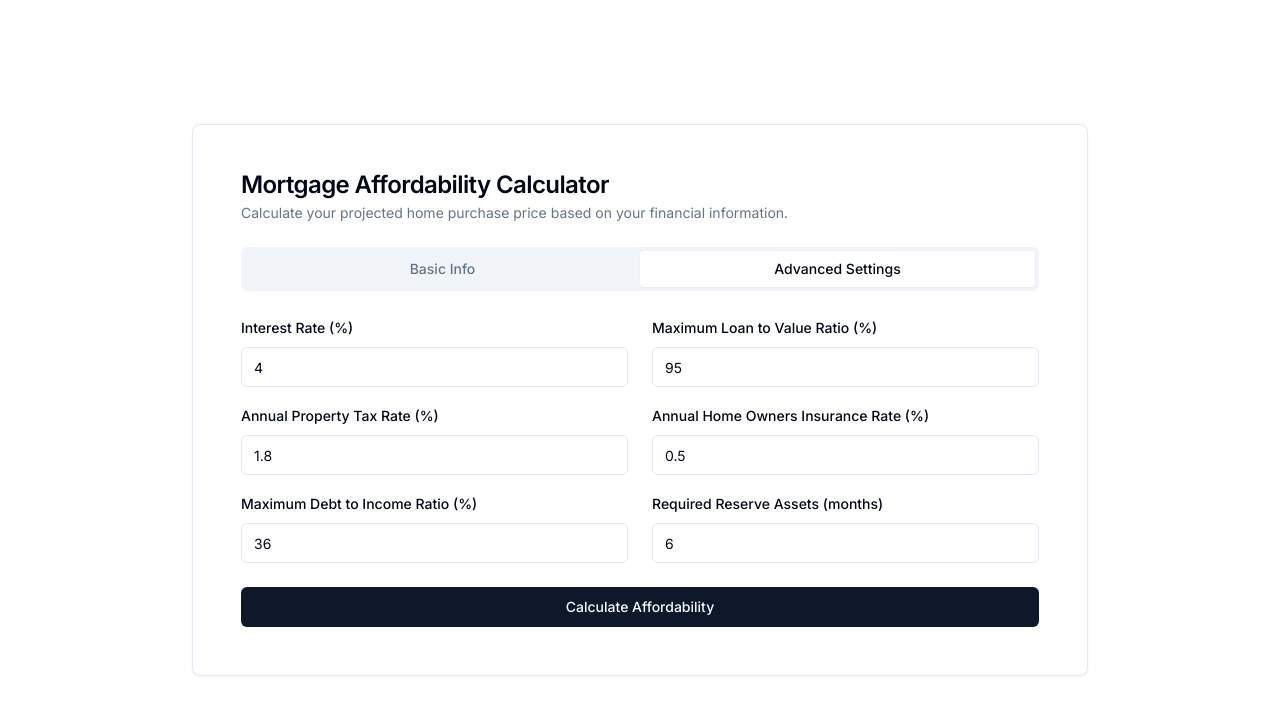
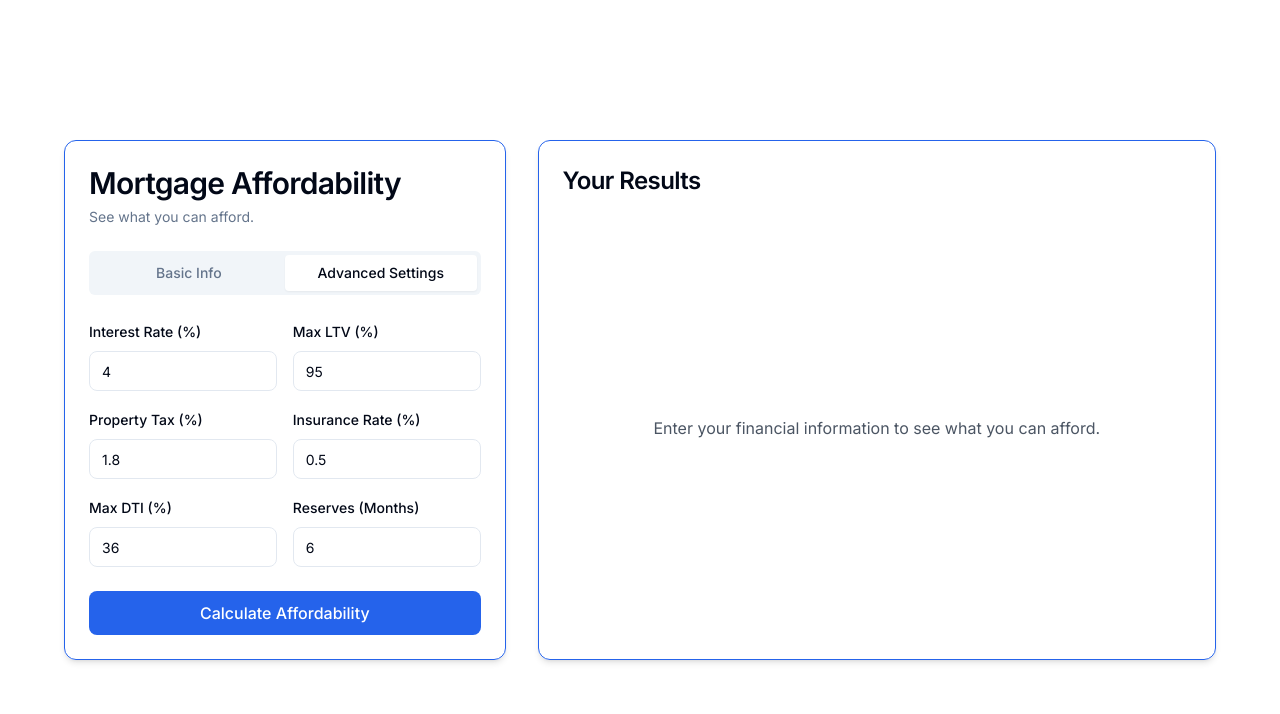
Before and after one commit to STOPPRE/mortgagecalc, a Next.js app: page / in a window 1280 px wide. Both pictures are taken after a click on the button "Advanced Settings". Shown: the top 714 px of the page. Built offline with nearby package versions, Linux system fonts and the light colour scheme.

Commit message:
Updated UI styling

```diff
--- a/app/globals.css
+++ b/app/globals.css
@@ -1,3 +1,5 @@
+@import url('https://fonts.googleapis.com/css2?family=Inter:wght@400;700&display=swap');
+
 @tailwind base;
 @tailwind components;
 @tailwind utilities;
--- a/components/MortgageCalculator.tsx
+++ b/components/MortgageCalculator.tsx
@@ -6,7 +6,7 @@ import { Input } from "@/components/ui/input"
 import { Label } from "@/components/ui/label"
 import { Card, CardContent, CardDescription, CardHeader, CardTitle } from "@/components/ui/card"
 import { Separator } from "@/components/ui/separator"
-import { formatNumber, parseNumber } from "@/lib/utils"
+import { formatNumber } from "@/lib/utils"
 import { cn } from "@/lib/utils"
 import { Doughnut } from 'react-chartjs-2';
 import { Chart as ChartJS, ArcElement, Tooltip, Legend } from 'chart.js';
@@ -92,16 +92,12 @@ export default function MortgageCalculator() {
           result?.homeownersInsurance ?? 0,
         ],
         backgroundColor: [
-          'rgba(54, 162, 235, 0.8)',
-          'rgba(255, 206, 86, 0.8)',
-          'rgba(255, 99, 132, 0.8)',
+          '#2563eb', // primary
+          '#f97316', // accent
+          '#93c5fd', // primaryLight
         ],
-        borderColor: [
-          'rgba(54, 162, 235, 1)',
-          'rgba(255, 206, 86, 1)',
-          'rgba(255, 99, 132, 1)',
-        ],
-        borderWidth: 1,
+        borderColor: 'transparent',
+        borderWidth: 0,
       },
     ],
   };
@@ -111,20 +107,27 @@ export default function MortgageCalculator() {
     maintainAspectRatio: false,
     plugins: {
       legend: {
-        position: 'top' as const,
+        position: 'bottom' as const,
+        labels: {
+          color: '#4b5563', // textLight from design system
+        }
       },
       title: {
-        display: true,
-        text: 'Monthly Payment Breakdown',
+        display: false,
       },
     },
   };
 
   return (
-    <Card className="w-full max-w-4xl mx-auto md:p-6 p-4">
+    <div className="container mx-auto p-4 sm:p-6 lg:p-8 max-w-7xl">
+      <div className="grid grid-cols-1 lg:grid-cols-5 gap-8">
+
+        {/* Left Column: Form */}
+        <div className="lg:col-span-2">
+          <Card>
             <CardHeader>
-        <CardTitle>Mortgage Affordability Calculator</CardTitle>
-        <CardDescription>Calculate your projected home purchase price based on your financial information.</CardDescription>
+              <CardTitle className="font-heading text-3xl">Mortgage Affordability</CardTitle>
+              <CardDescription>See what you can afford.</CardDescription>
             </CardHeader>
             <CardContent>
               {/* Custom Tab Navigation */}
@@ -166,7 +169,7 @@ export default function MortgageCalculator() {
                         type="text"
                         value={annualIncome}
                         onChange={(e) => setAnnualIncome(formatNumber(e.target.value))}
-                  placeholder="Enter your annual income"
+                        placeholder="e.g., 100,000"
                         required
                       />
                     </div>
@@ -177,18 +180,18 @@ export default function MortgageCalculator() {
                         type="text"
                         value={assets}
                         onChange={(e) => setAssets(formatNumber(e.target.value))}
-                  placeholder="Enter your total assets"
+                        placeholder="e.g., 50,000"
                         required
                       />
                     </div>
                     <div className="space-y-2">
-                <Label htmlFor="monthlyDebts">Current Monthly Debts ($)</Label>
+                      <Label htmlFor="monthlyDebts">Monthly Debts ($)</Label>
                       <Input
                         id="monthlyDebts"
                         type="text"
                         value={monthlyDebts}
                         onChange={(e) => setMonthlyDebts(formatNumber(e.target.value))}
-                  placeholder="Enter your monthly debts"
+                        placeholder="e.g., 1,500"
                         required
                       />
                     </div>
@@ -197,123 +200,30 @@ export default function MortgageCalculator() {
 
                 {/* Advanced Settings Tab */}
                 {activeTab === 'advanced' && (
-            <div className="grid grid-cols-1 md:grid-cols-2 gap-6">
-              {/* Left Column */}
-              <div className="space-y-4">
+                  <div className="grid grid-cols-1 sm:grid-cols-2 gap-4">
                     <div className="space-y-2">
                       <Label htmlFor="interestRate">Interest Rate (%)</Label>
-                  <Input
-                    id="interestRate"
-                    type="text"
-                    inputMode="decimal"
-                    value={interestRate}
-                    onChange={(e) => {
-                      // Allow only numbers and decimal point
-                      const value = e.target.value.replace(/[^0-9.]/g, '');
-                      // Ensure only one decimal point
-                      const parts = value.split('.');
-                      const formattedValue = parts.length > 2
-                        ? `${parts[0]}.${parts.slice(1).join('')}`
-                        : value;
-                      setInterestRate(formattedValue);
-                    }}
-                    placeholder="4.5"
-                  />
+                      <Input id="interestRate" value={interestRate} onChange={(e) => setInterestRate(e.target.value)} />
                     </div>
                     <div className="space-y-2">
-                  <Label htmlFor="propertyTaxRate">Annual Property Tax Rate (%)</Label>
-                  <Input
-                    id="propertyTaxRate"
-                    type="text"
-                    inputMode="decimal"
-                    value={propertyTaxRate}
-                    onChange={(e) => {
-                      const value = e.target.value.replace(/[^0-9.]/g, '');
-                      const parts = value.split('.');
-                      const formattedValue = parts.length > 2
-                        ? `${parts[0]}.${parts.slice(1).join('')}`
-                        : value;
-                      setPropertyTaxRate(formattedValue);
-                    }}
-                    placeholder="1.8"
-                  />
+                      <Label htmlFor="maxLTV">Max LTV (%)</Label>
+                      <Input id="maxLTV" value={maxLTV} onChange={(e) => setMaxLTV(e.target.value)} />
                     </div>
                     <div className="space-y-2">
-                  <Label htmlFor="maxDTI">Maximum Debt to Income Ratio (%)</Label>
-                  <Input
-                    id="maxDTI"
-                    type="text"
-                    inputMode="decimal"
-                    value={maxDTI}
-                    onChange={(e) => {
-                      const value = e.target.value.replace(/[^0-9.]/g, '');
-                      const parts = value.split('.');
-                      const formattedValue = parts.length > 2
-                        ? `${parts[0]}.${parts.slice(1).join('')}`
-                        : value;
-                      setMaxDTI(formattedValue);
-                    }}
-                    placeholder="36"
-                  />
-                </div>
-              </div>
-
-              {/* Right Column */}
-              <div className="space-y-4">
-                <div className="space-y-2">
-                  <Label htmlFor="maxLTV">Maximum Loan to Value Ratio (%)</Label>
-                  <Input
-                    id="maxLTV"
-                    type="text"
-                    inputMode="decimal"
-                    value={maxLTV}
-                    onChange={(e) => {
-                      const value = e.target.value.replace(/[^0-9.]/g, '');
-                      const parts = value.split('.');
-                      const formattedValue = parts.length > 2
-                        ? `${parts[0]}.${parts.slice(1).join('')}`
-                        : value;
-                      setMaxLTV(formattedValue);
-                    }}
-                    placeholder="95"
-                  />
+                      <Label htmlFor="propertyTaxRate">Property Tax (%)</Label>
+                      <Input id="propertyTaxRate" value={propertyTaxRate} onChange={(e) => setPropertyTaxRate(e.target.value)} />
                     </div>
                     <div className="space-y-2">
-                  <Label htmlFor="insuranceRate">Annual Home Owners Insurance Rate (%)</Label>
-                  <Input
-                    id="insuranceRate"
-                    type="text"
-                    inputMode="decimal"
-                    value={insuranceRate}
-                    onChange={(e) => {
-                      const value = e.target.value.replace(/[^0-9.]/g, '');
-                      const parts = value.split('.');
-                      const formattedValue = parts.length > 2
-                        ? `${parts[0]}.${parts.slice(1).join('')}`
-                        : value;
-                      setInsuranceRate(formattedValue);
-                    }}
-                    placeholder="0.5"
-                  />
+                      <Label htmlFor="insuranceRate">Insurance Rate (%)</Label>
+                      <Input id="insuranceRate" value={insuranceRate} onChange={(e) => setInsuranceRate(e.target.value)} />
                     </div>
                     <div className="space-y-2">
-                  <Label htmlFor="requiredReserves">Required Reserve Assets (months)</Label>
-                  <Input
-                    id="requiredReserves"
-                    type="text"
-                    inputMode="decimal"
-                    value={requiredReserves}
-                    onChange={(e) => {
-                      const value = e.target.value.replace(/[^0-9.]/g, '');
-                      const parts = value.split('.');
-                      const formattedValue = parts.length > 2
-                        ? `${parts[0]}.${parts.slice(1).join('')}`
-                        : value;
-                      setRequiredReserves(formattedValue);
-                    }}
-                    placeholder="6"
-                  />
+                      <Label htmlFor="maxDTI">Max DTI (%)</Label>
+                      <Input id="maxDTI" value={maxDTI} onChange={(e) => setMaxDTI(e.target.value)} />
                     </div>
+                    <div className="space-y-2">
+                      <Label htmlFor="requiredReserves">Reserves (Months)</Label>
+                      <Input id="requiredReserves" value={requiredReserves} onChange={(e) => setRequiredReserves(e.target.value)} />
                     </div>
                   </div>
                 )}
@@ -321,97 +231,88 @@ export default function MortgageCalculator() {
                 <Button type="submit" className="w-full mt-6" disabled={isLoading}>
                   {isLoading ? 'Calculating...' : 'Calculate Affordability'}
                 </Button>
-          {error && <p className="text-destructive text-sm mt-2">{error}</p>}
               </form>
+            </CardContent>
+          </Card>
+        </div>
 
-        {result && (
-          <Card className="mt-6">
+        {/* Right Column: Results */}
+        <div className="lg:col-span-3">
+          <Card className="h-full flex flex-col">
             <CardHeader>
-              <CardTitle>Affordability Results</CardTitle>
+              <CardTitle className="font-heading text-2xl">Your Results</CardTitle>
             </CardHeader>
-            <CardContent>
-              <div className="grid grid-cols-1 lg:grid-cols-2 gap-8">
-                {/* Left side: Original results */}
+            <CardContent className="flex-grow flex flex-col items-center justify-center text-center">
+              {isLoading && <p>Calculating your results...</p>}
+              {error && <p className="text-danger">{error}</p>}
+
+              {result && !isLoading && !error && (
+                <div className="w-full grid grid-cols-1 md:grid-cols-2 gap-8 items-center">
+                  {/* Left side of results: The Numbers */}
+                  <div className="space-y-6 text-left">
                     <div>
-                  <div className="space-y-4">
+                      <Label className="text-sm text-textLight">Affordable Purchase Price</Label>
+                      <p className="text-4xl font-bold text-primary">${result.purchasePrice.toLocaleString('en-US', {maximumFractionDigits:0})}</p>
+                    </div>
+                    <Separator />
+                    <div className="grid grid-cols-2 gap-x-8 gap-y-4">
                       <div>
-                      <h4 className="font-semibold text-lg mb-2">Purchase Details</h4>
-                      <div className="space-y-1">
-                        <p className="flex justify-between">
-                          <span className="text-muted-foreground">Estimated Purchase Price:</span>
-                          <span className="font-medium">${result.purchasePrice.toLocaleString('en-US', {maximumFractionDigits:2})}</span>
-                        </p>
-                        <p className="flex justify-between">
-                          <span className="text-muted-foreground">Available Down Payment:</span>
-                          <span className="font-medium">${result.availableDownPayment.toLocaleString('en-US', {maximumFractionDigits:2})}</span>
-                        </p>
-                        <p className="flex justify-between">
-                          <span className="text-muted-foreground">Loan Amount:</span>
-                          <span className="font-medium">${result.loanAmount.toLocaleString('en-US', {maximumFractionDigits:2})}</span>
-                        </p>
+                        <Label>Down Payment</Label>
+                        <p className="font-medium">${result.downPayment.toLocaleString('en-US', {maximumFractionDigits:0})}</p>
+                      </div>
+                      <div>
+                        <Label>Loan Amount</Label>
+                        <p className="font-medium">${result.loanAmount.toLocaleString('en-US', {maximumFractionDigits:0})}</p>
+                      </div>
+                      <div>
+                        <Label>Monthly Payment</Label>
+                        <p className="font-medium">${result.monthlyPayment.toLocaleString('en-US', {maximumFractionDigits:0})}</p>
+                      </div>
+                       <div>
+                        <Label>LTV Ratio</Label>
+                        <p className="font-medium">{(result.ltvRatio * 100).toFixed(0)}%</p>
+                      </div>
+                    </div>
+                  </div>
+
+                  {/* Right side of results: The Chart */}
+                  <div className="relative h-64 md:h-80">
+                    <Doughnut data={chartData} options={chartOptions} />
+                  </div>
+                </div>
+              )}
+
+              {result && !isLoading && !error && (
+                <>
+                  <Separator className="my-8" />
+                  <div className="w-full grid grid-cols-1 md:grid-cols-2 gap-8 text-left">
+                    <div>
+                      <h4 className="font-semibold text-lg mb-2">Monthly Payment Details</h4>
+                      <div className="space-y-1 text-sm">
+                        <p className="flex justify-between"><span>Principal & Interest:</span> <span className="font-medium">${result.principalAndInterest.toLocaleString('en-US', {maximumFractionDigits:2})}</span></p>
+                        <p className="flex justify-between"><span>Property Tax:</span> <span className="font-medium">${result.propertyTax.toLocaleString('en-US', {maximumFractionDigits:2})}</span></p>
+                        <p className="flex justify-between"><span>Homeowners Insurance:</span> <span className="font-medium">${result.homeownersInsurance.toLocaleString('en-US', {maximumFractionDigits:2})}</span></p>
                       </div>
                     </div>
                     <div>
-                      <h4 className="font-semibold text-lg mb-2">Monthly Payment</h4>
-                      <div className="space-y-1">
-                        <p className="flex justify-between">
-                          <span className="text-muted-foreground">Total Monthly Payment:</span>
-                          <span className="font-medium">${result.monthlyPayment.toLocaleString('en-US', {maximumFractionDigits:2})}</span>
-                        </p>
-                        <p className="flex justify-between">
-                          <span className="text-muted-foreground">Principal and Interest:</span>
-                          <span className="font-medium">${result.principalAndInterest.toLocaleString('en-US', {maximumFractionDigits:2})}</span>
-                        </p>
-                        <p className="flex justify-between">
-                          <span className="text-muted-foreground">Property Tax:</span>
-                          <span className="font-medium">${result.propertyTax.toLocaleString('en-US', {maximumFractionDigits:2})}</span>
-                        </p>
-                        <p className="flex justify-between">
-                          <span className="text-muted-foreground">Homeowners Insurance:</span>
-                          <span className="font-medium">${result.homeownersInsurance.toLocaleString('en-US', {maximumFractionDigits:2})}</span>
-                        </p>
+                      <h4 className="font-semibold text-lg mb-2">Financials</h4>
+                      <div className="space-y-1 text-sm">
+                        <p className="flex justify-between"><span>Interest Rate:</span> <span className="font-medium">{(result.interestRate * 100).toFixed(2)}%</span></p>
+                        <p className="flex justify-between"><span>Debt-to-Income:</span> <span className="font-medium">{(result.debtToIncomeRatio * 100).toFixed(0)}%</span></p>
+                        <p className="flex justify-between"><span>Reserved Assets:</span> <span className="font-medium">${result.reservedAssets.toLocaleString('en-US', {maximumFractionDigits:0})}</span></p>
                       </div>
                     </div>
                   </div>
-                </div>
-                {/* Right side: Pie chart */}
-                <div className="relative h-64 md:h-80 lg:h-auto">
-                  <Doughnut data={chartData} options={chartOptions} />
-                </div>
-              </div>
-              <Separator className="my-6" />
-              <div className="grid grid-cols-1 md:grid-cols-2 gap-8">
-                <div>
-                  <h4 className="font-semibold text-lg mb-2">Financial Ratios</h4>
-                  <div className="space-y-1">
-                    <p className="flex justify-between">
-                      <span className="text-muted-foreground">Debt-to-Income Ratio:</span>
-                      <span className="font-medium">{(result.debtToIncomeRatio * 100).toFixed(2)}%</span>
-                    </p>
-                    <p className="flex justify-between">
-                      <span className="text-muted-foreground">Loan-to-Value Ratio:</span>
-                      <span className="font-medium">{(result.ltvRatio * 100).toFixed(2)}%</span>
-                    </p>
-                  </div>
-                </div>
-                <div>
-                  <h4 className="font-semibold text-lg mb-2">Other Details</h4>
-                  <div className="space-y-1">
-                    <p className="flex justify-between">
-                      <span className="text-muted-foreground">Interest Rate:</span>
-                      <span className="font-medium">{(result.interestRate * 100).toFixed(2)}%</span>
-                    </p>
-                    <p className="flex justify-between">
-                      <span className="text-muted-foreground">Reserved Assets:</span>
-                      <span className="font-medium">${result.reservedAssets.toLocaleString('en-US', {maximumFractionDigits:2})}</span>
-                    </p>
+                </>
+              )}
+
+              {!result && !isLoading && !error && (
+                <p className="text-textLight">Enter your financial information to see what you can afford.</p>
+              )}
+            </CardContent>
+          </Card>
         </div>
       </div>
     </div>
-            </CardContent>
-          </Card>
-        )}
-      </CardContent>
-    </Card>
   )
 }
--- a/components/ui/button.tsx
+++ b/components/ui/button.tsx
@@ -3,25 +3,25 @@ import { cva, type VariantProps } from "class-variance-authority"
 import { cn } from "@/lib/utils"
 
 const buttonVariants = cva(
-  "inline-flex items-center justify-center whitespace-nowrap rounded-md text-sm font-medium ring-offset-background transition-colors focus-visible:outline-none focus-visible:ring-2 focus-visible:ring-ring focus-visible:ring-offset-2 disabled:pointer-events-none disabled:opacity-50",
+  "inline-flex items-center justify-center gap-2 rounded-lg font-medium focus:outline-none focus:ring-2 focus:ring-primary disabled:opacity-40 disabled:cursor-not-allowed transition-all duration-200",
   {
     variants: {
       variant: {
-        default: "bg-primary text-primary-foreground hover:bg-primary/90",
+        default: "bg-primary text-white hover:bg-primary-dark",
         destructive:
-          "bg-destructive text-destructive-foreground hover:bg-destructive/90",
+          "bg-danger text-white hover:bg-danger/90",
         outline:
-          "border border-input bg-background hover:bg-accent hover:text-accent-foreground",
+          "border border-input bg-transparent hover:bg-accent hover:text-accent-foreground",
         secondary:
           "bg-secondary text-secondary-foreground hover:bg-secondary/80",
         ghost: "hover:bg-accent hover:text-accent-foreground",
         link: "text-primary underline-offset-4 hover:underline",
       },
       size: {
-        default: "h-10 px-4 py-2",
+        default: "px-5 py-2.5",
         sm: "h-9 rounded-md px-3",
         lg: "h-11 rounded-md px-8",
-        icon: "h-10 w-10",
+        icon: "h-10 w-10 p-2",
       },
     },
     defaultVariants: {
--- a/components/ui/card.tsx
+++ b/components/ui/card.tsx
@@ -8,7 +8,7 @@ const Card = React.forwardRef<
   <div
     ref={ref}
     className={cn(
-      "rounded-lg border bg-card text-card-foreground shadow-sm",
+      "rounded-xl border border-primary bg-glass shadow-md backdrop-blur-lg",
       className
     )}
     {...props}
@@ -35,7 +35,7 @@ const CardTitle = React.forwardRef<
   <h3
     ref={ref}
     className={cn(
-      "text-2xl font-semibold leading-none tracking-tight",
+      "font-heading text-2xl font-semibold leading-none tracking-tight",
       className
     )}
     {...props}
--- a/components/ui/input.tsx
+++ b/components/ui/input.tsx
@@ -10,7 +10,7 @@ const Input = React.forwardRef<HTMLInputElement, InputProps>(
       <input
         type={type}
         className={cn(
-          "flex h-10 w-full rounded-md border border-input bg-background px-3 py-2 text-sm ring-offset-background file:border-0 file:bg-transparent file:text-sm file:font-medium placeholder:text-muted-foreground focus-visible:outline-none focus-visible:ring-2 focus-visible:ring-ring focus-visible:ring-offset-2 disabled:cursor-not-allowed disabled:opacity-50",
+          "flex h-10 w-full rounded-lg border border-input bg-transparent px-3 py-2 text-sm ring-offset-background file:border-0 file:bg-transparent file:text-sm file:font-medium placeholder:text-muted-foreground focus-visible:outline-none focus-visible:ring-2 focus-visible:ring-primary focus-visible:ring-offset-2 disabled:cursor-not-allowed disabled:opacity-50",
           className
         )}
         ref={ref}
--- a/tailwind.config.js
+++ b/tailwind.config.js
@@ -19,12 +19,14 @@ module.exports = {
       colors: {
         border: "hsl(var(--border))",
         input: "hsl(var(--input))",
-        ring: "hsl(var(--ring))",
+        ring: "rgba(37, 99, 235, .4)", // brand ring focus
         background: "hsl(var(--background))",
         foreground: "hsl(var(--foreground))",
         primary: {
-          DEFAULT: "hsl(var(--primary))",
+          DEFAULT: "#2563eb",
           foreground: "hsl(var(--primary-foreground))",
+          light: '#93c5fd',
+          dark:  '#1e40af',
         },
         secondary: {
           DEFAULT: "hsl(var(--secondary))",
@@ -39,9 +41,16 @@ module.exports = {
           foreground: "hsl(var(--muted-foreground))",
         },
         accent: {
-          DEFAULT: "hsl(var(--accent))",
+          DEFAULT: "#f97316",
           foreground: "hsl(var(--accent-foreground))",
         },
+        success:  '#22c55e',
+        danger:   '#ef4444',
+        text:         '#1f2937',
+        textLight:    '#4b5563',
+        surface:      '#ffffff',
+        surfaceDark:  '#111827',
+        glass: 'rgba(255,255,255,.1)',
         popover: {
           DEFAULT: "hsl(var(--popover))",
           foreground: "hsl(var(--popover-foreground))",
@@ -50,6 +59,10 @@ module.exports = {
           DEFAULT: "hsl(var(--card))",
           foreground: "hsl(var(--card-foreground))",
         },
+      },
+      fontFamily: {
+        sans: ['Inter', 'ui-sans-serif', 'system-ui'],
+        heading: ['Inter', 'ui-sans-serif']
       },
       borderRadius: {
         lg: "var(--radius)",
```
Also changed, not shown: 1 other file (tests, documents, lock files or other folders). Lines whose indentation alone changed are shown as unchanged.
